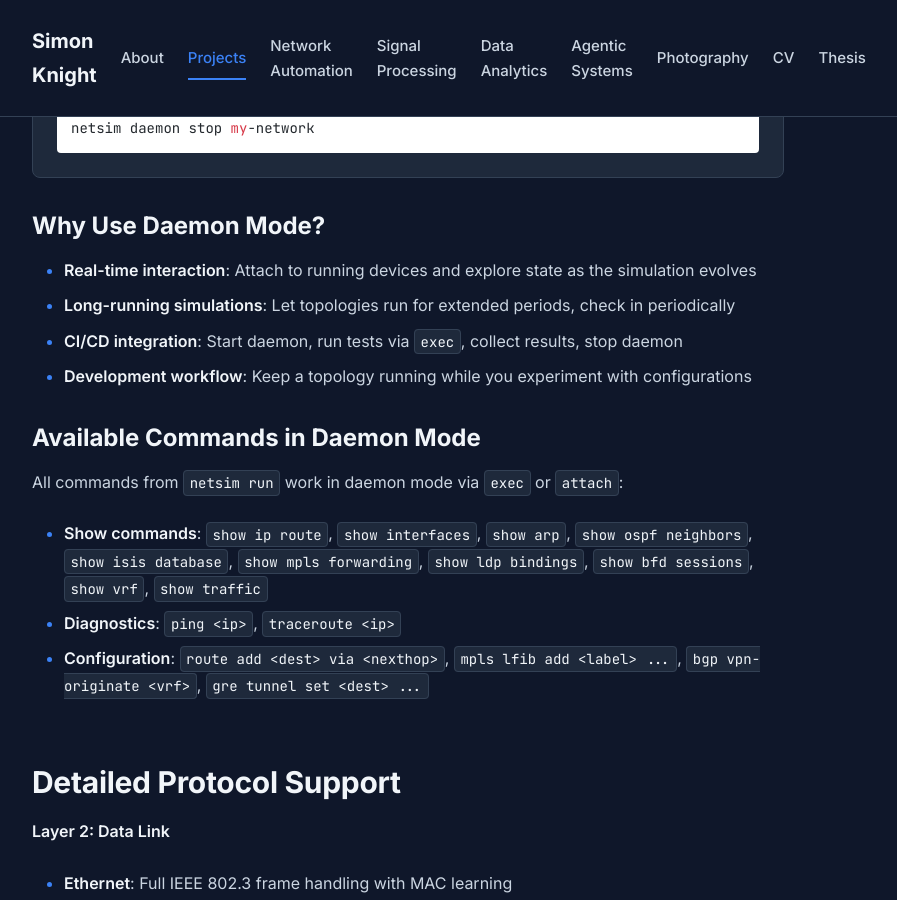
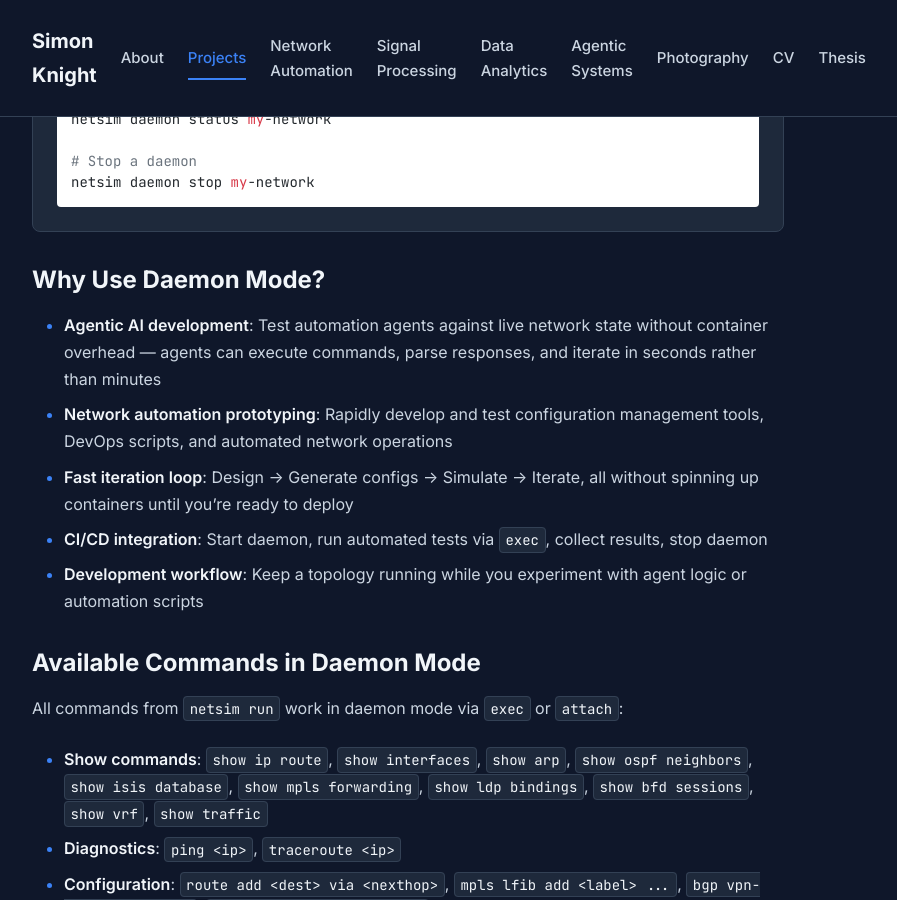
Before and after one commit to sk2/sk2.github.com, a Jekyll site: the page built from projects/network-simulator.md, in a window 1280 px wide and 900 px high, scrolled down 3094 px. Shown: the whole window, without its empty margins (232-1129 px from the left). Built offline with Jekyll 4.4.1, drawn with Linux system fonts in a browser that asks for light colours; our own code applies the rules of GitHub Pages for plain Markdown files; some of the changed text lies outside the part shown.

Commit message:
Emphasize simulator's role in agentic AI and network automation prototyping
- Network Automation: Add "Rapid Prototyping for Agentic AI & Network Automation" section
- Highlight fast iteration loop: design → generate configs → simulate → iterate
- Position simulator as accelerating development of automation agents and DevOps pipelines
- Emphasize seconds vs. minutes advantage over container-based testing
- Update daemon mode benefits to include agent development and automation prototyping
- Simulator page: Reframe "The Insight" around agentic AI/automation development speed
- Use Cases: Lead with automation development, config generation testing (original motivation)
- Clarify workflow: prototype in simulation, then deploy to containers when ready

This reflects the simulator's original design purpose and most valuable use case.

Co-Authored-By: Claude Sonnet 4.5 <noreply@anthropic.com>

```diff
--- a/projects/network-simulator.md
+++ b/projects/network-simulator.md
@@ -13,7 +13,7 @@ layout: default
 
 ## The Insight
 
-A deterministic, tick-based network simulator for rapid prototyping and testing of network configurations. Enables quick validation of routing protocol behavior before moving to full emulation or production deployment — catch obvious errors early in the design cycle.
+Developing agentic AI systems and network automation tools requires rapid iteration. Spinning up containers for every test cycle takes minutes; simulation takes seconds. This simulator enables fast prototyping of network automation agents, DevOps pipelines, and AI-driven network operations — validate configurations and agent logic in simulation before committing to heavyweight container deployments.
 
 ## Quick Facts
 
@@ -107,10 +107,11 @@ netsim daemon stop my-network
 
 ### Why Use Daemon Mode?
 
-- **Real-time interaction**: Attach to running devices and explore state as the simulation evolves
-- **Long-running simulations**: Let topologies run for extended periods, check in periodically
-- **CI/CD integration**: Start daemon, run tests via `exec`, collect results, stop daemon
-- **Development workflow**: Keep a topology running while you experiment with configurations
+- **Agentic AI development**: Test automation agents against live network state without container overhead — agents can execute commands, parse responses, and iterate in seconds rather than minutes
+- **Network automation prototyping**: Rapidly develop and test configuration management tools, DevOps scripts, and automated network operations
+- **Fast iteration loop**: Design → Generate configs → Simulate → Iterate, all without spinning up containers until you're ready to deploy
+- **CI/CD integration**: Start daemon, run automated tests via `exec`, collect results, stop daemon
+- **Development workflow**: Keep a topology running while you experiment with agent logic or automation scripts
 
 ### Available Commands in Daemon Mode
 
@@ -611,11 +612,12 @@ BGP events: 6 sessions established, 1 route originated, 2 UPDATEs sent
 
 ## Use Cases
 
+- **Agentic AI & Network Automation Development**: Rapidly prototype and test automation agents, DevOps pipelines, and AI-driven network operations with seconds-long iteration cycles instead of minutes spinning up containers
+- **Configuration Generation Testing**: Validate ank_pydantic-generated configs in simulation before deploying to Containerlab — catch errors in the generation logic early
+- **Network Automation Prototyping**: Develop configuration management tools, automated provisioning systems, and orchestration scripts against realistic network topologies without infrastructure overhead
 - **Pre-deployment Validation**: Catch routing loops, black holes, and misconfigurations before production
 - **Convergence Analysis**: Measure failover time and validate backup paths
-- **Capacity Planning**: Test network behavior under scaled topologies
-- **Protocol Verification**: Validate RFC compliance for custom implementations
-- **Training**: Safe environment for learning routing protocol behavior
+- **Training**: Safe environment for learning routing protocol behavior and automation development
 
 ## Roadmap
 
```
Also changed, not shown: network-automation.md (+13 -2 lines).
